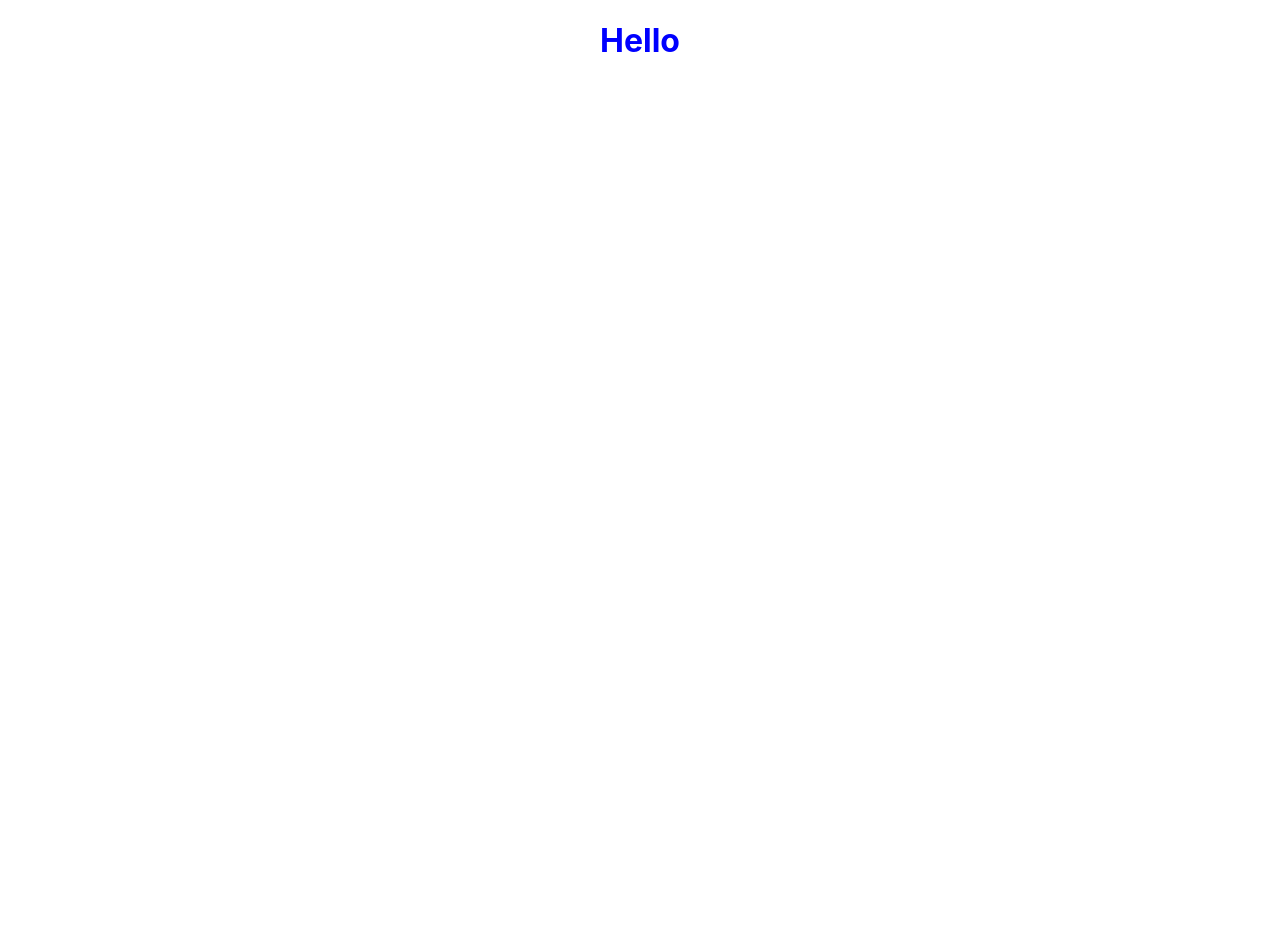
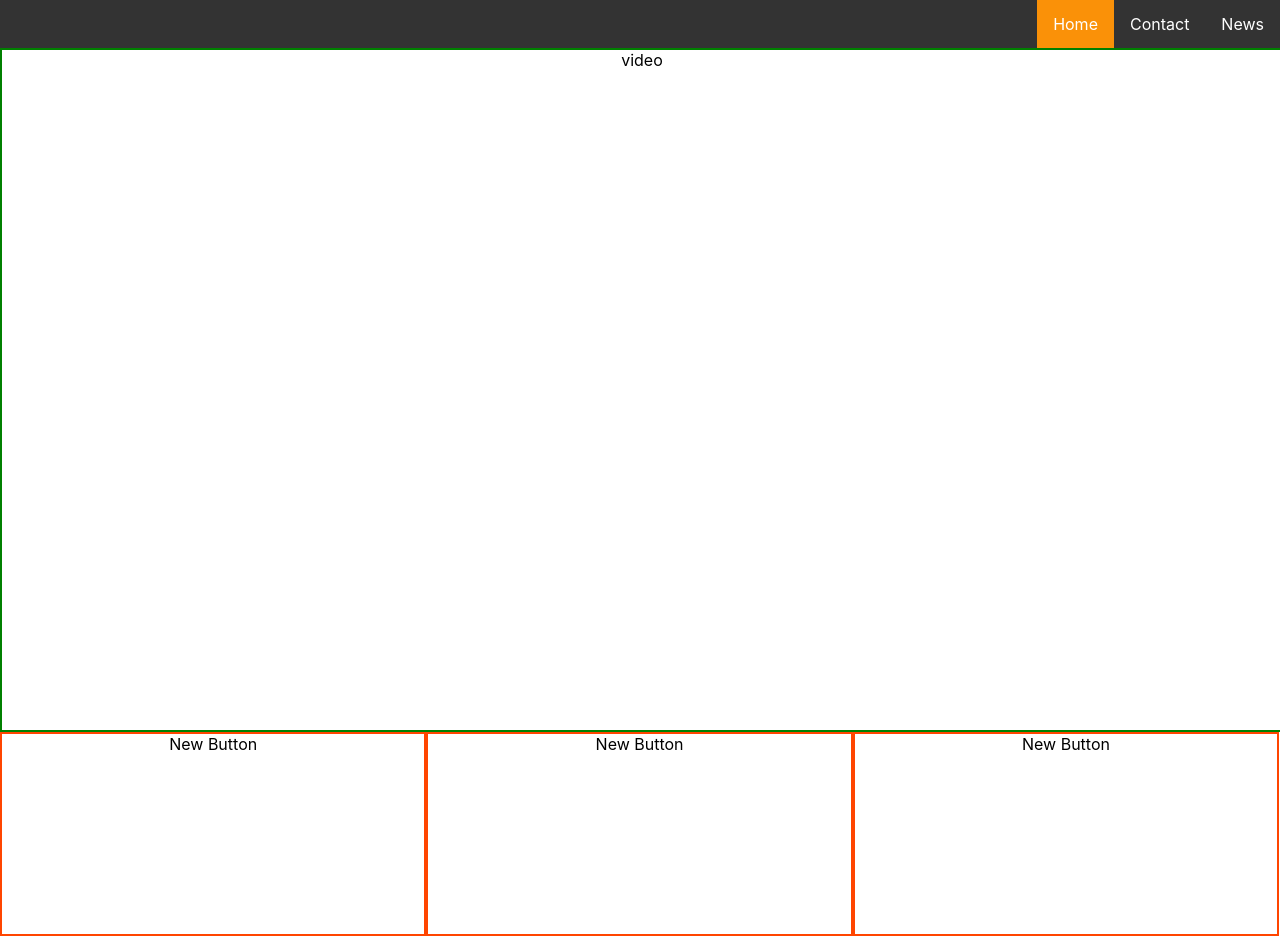
Before and after one commit to hydeparksda/church-website, a React (Create React App) app in the folder hyde-park/: page / in a window 1280 px wide. Before the commit the page ends 800 px from the top, so only its background shows below. Built offline with nearby package versions, Linux system fonts and the light colour scheme.

Commit message:
nav bars

```diff
--- a/hyde-park/package.json
+++ b/hyde-park/package.json
@@ -9,6 +9,7 @@
     "react": "^16.12.0",
     "react-bootstrap": "^1.0.0-beta.16",
     "react-dom": "^16.12.0",
+    "react-player": "^1.14.2",
     "react-scripts": "3.3.0"
   },
   "scripts": {
--- a/hyde-park/src/components/Home/Home.js
+++ b/hyde-park/src/components/Home/Home.js
@@ -1,11 +1,17 @@
 import React from 'react';
 import MainNav from '../MainNav/MainNav';
+import HomeVideoBackground from '../HomeVideoBackground/HomeVideoBackground';
+import HomeButton from '../HomeButton/HomeButton'
 import './Home.css'
+
 const Home = () => {
     return (
         <div>
             <MainNav />
-            <h1 className="testing">Hello</h1>
+            <HomeVideoBackground />
+            <HomeButton />
+            <HomeButton />
+            <HomeButton />
         </div>
     )
 }
--- /dev/null
+++ b/hyde-park/src/components/HomeButton/HomeButton.css
@@ -0,0 +1,6 @@
+.home-button {
+    width: 33%;
+    height: 200px;
+    border: 2px solid orangered;
+    float:left;
+}
--- /dev/null
+++ b/hyde-park/src/components/HomeButton/HomeButton.js
@@ -0,0 +1,12 @@
+import React from 'react';
+import './HomeButton.css'
+
+const HomeButton = () => {
+  return (
+    <div className="home-button">
+      New Button
+    </div>
+  )
+}
+
+export default HomeButton;
--- /dev/null
+++ b/hyde-park/src/components/HomeVideoBackground/HomeVideoBackground.css
@@ -0,0 +1,6 @@
+.video-container{
+    width:100%;
+    max-width: 100%;
+    height: 680px;
+    border: 2px solid green;
+}
--- /dev/null
+++ b/hyde-park/src/components/HomeVideoBackground/HomeVideoBackground.js
@@ -0,0 +1,13 @@
+import React from 'react';
+import './HomeVideoBackground.css'
+
+
+const HomeVideoBackground = () => {
+    return (
+        <div className="video-container">
+            video
+        </div>
+    )
+}
+
+export default HomeVideoBackground;
--- /dev/null
+++ b/hyde-park/src/components/MainNav/MainNav.css
@@ -0,0 +1,30 @@
+ul {
+    list-style-type: none;
+    margin: 0;
+    padding: 0;
+    overflow: hidden;
+    background-color: #333;
+    position: -webkit-sticky; /* Safari */
+    position: sticky;
+    top: 0;
+  }
+
+  li {
+    float: right;
+  }
+
+  li a {
+    display: block;
+    color: white;
+    text-align: center;
+    padding: 14px 16px;
+    text-decoration: none;
+  }
+
+  li a:hover {
+    background-color: #111;
+  }
+
+  .active {
+    background-color: rgb(250, 145, 8);
+  }
--- a/hyde-park/src/components/MainNav/MainNav.js
+++ b/hyde-park/src/components/MainNav/MainNav.js
@@ -1,15 +1,15 @@
 import React from 'react';
+import './MainNav.css'
 //import { Navbar, Nav, NavItem, NavDropdown, MenuItem } from 'react-bootstrap';
-import { Navbar, Nav, NavItem, NavDropdown, Form, FormControl, Button } from 'react-bootstrap';
-
+//import { Navbar, Nav, NavItem, NavDropdown, Form, FormControl, Button } from 'react-bootstrap';
 const MainNav = () => {
   return (
-    <div>
-      <Navbar collapseOnSelect>
-        <Nav>
-          <NavItem></NavItem>
-        </Nav>
-      </Navbar>
+    <div className="main-nav">
+      <ul>
+        <li><a href="#news">News</a></li>
+        <li><a href="#contact">Contact</a></li>
+        <li><a className="active" href="#home">Home</a></li>
+      </ul>
     </div>
   )
 }
```
Also changed, not shown: 2 other files (tests, documents, lock files or other folders).
